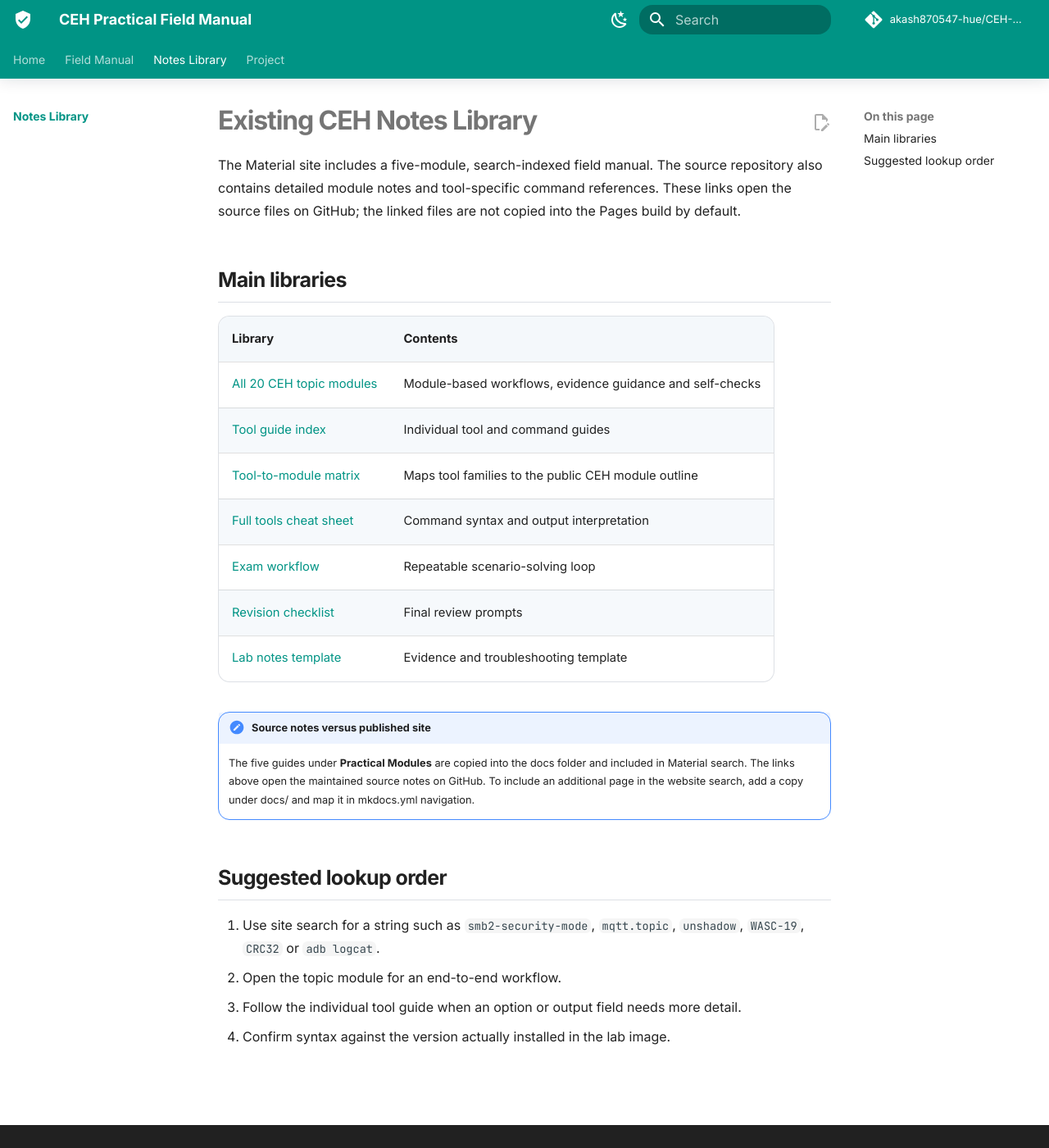
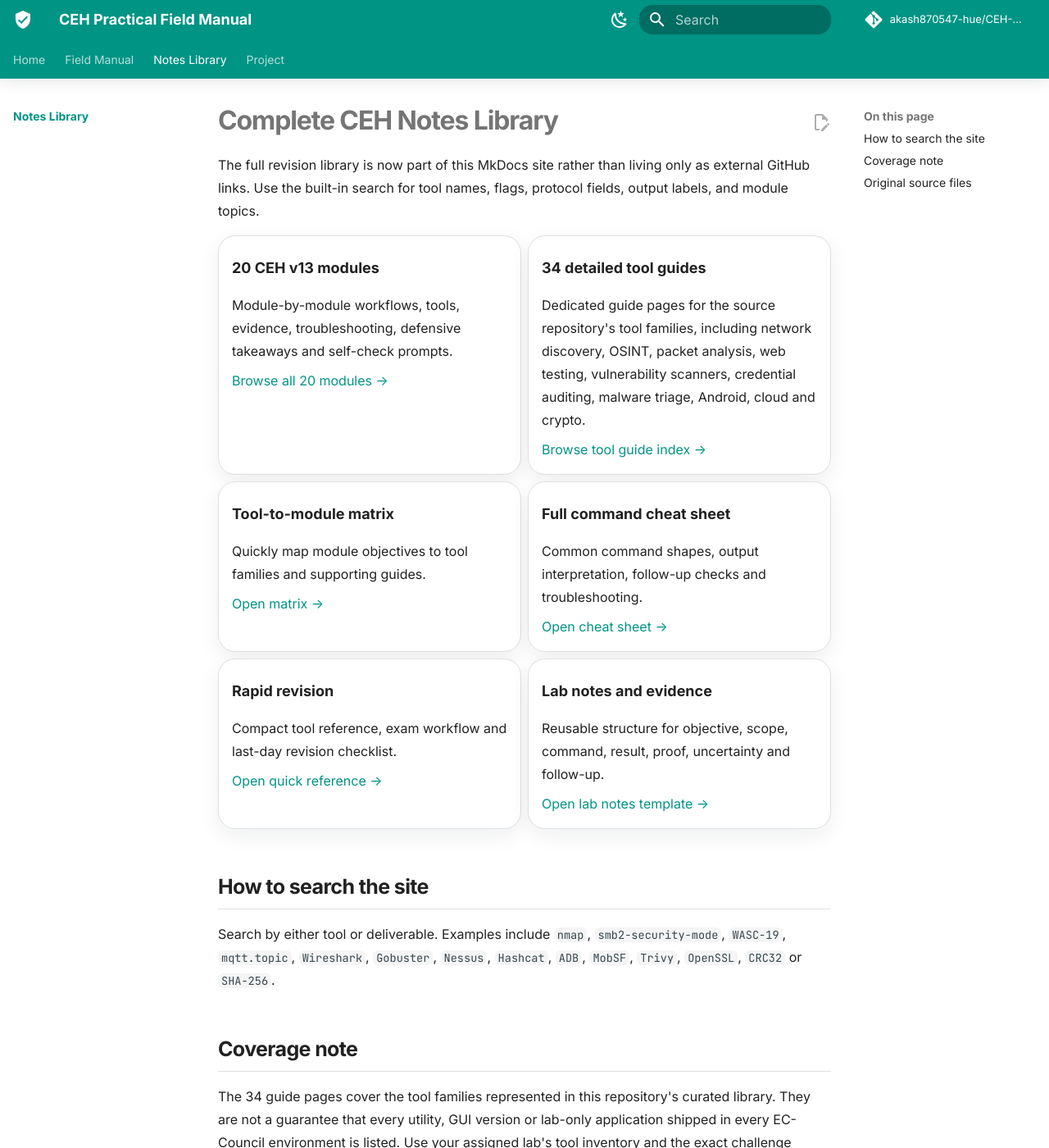
Before and after one commit to akash870547-hue/CEH-Notes, an MkDocs documentation site: the page built from docs/existing-notes.md, in a window 1280 px wide and 1400 px high. Shown: the whole window at 82% size. Built offline with MkDocs 1.6.1 and Material for MkDocs 9.7.7, drawn with Linux system fonts in a browser that asks for light colours; comment, search, counter and statistics services are not loaded; some of the changed text lies outside the part shown.

Commit message:
Make complete CEH library available inside site

```diff
--- a/docs/existing-notes.md
+++ b/docs/existing-notes.md
@@ -1,25 +1,63 @@
-# Existing CEH Notes Library
+# Complete CEH Notes Library
 
-The Material site includes a five-module, search-indexed field manual. The source repository also contains detailed module notes and tool-specific command references. These links open the source files on GitHub; the linked files are not copied into the Pages build by default.
+The full revision library is now part of this MkDocs site rather than living only as external GitHub links. Use the built-in search for tool names, flags, protocol fields, output labels, and module topics.
 
-## Main libraries
+<div class="grid cards" markdown>
 
-| Library | Contents |
-|---|---|
-| [All 20 CEH topic modules](https://github.com/akash870547-hue/CEH-Notes/tree/main/modules) | Module-based workflows, evidence guidance and self-checks |
-| [Tool guide index](https://github.com/akash870547-hue/CEH-Notes/blob/main/tools/README.md) | Individual tool and command guides |
-| [Tool-to-module matrix](https://github.com/akash870547-hue/CEH-Notes/blob/main/TOOLS-MODULE-MATRIX.md) | Maps tool families to the public CEH module outline |
-| [Full tools cheat sheet](https://github.com/akash870547-hue/CEH-Notes/blob/main/TOOLS-CHEATSHEET.md) | Command syntax and output interpretation |
-| [Exam workflow](https://github.com/akash870547-hue/CEH-Notes/blob/main/EXAM-WORKFLOW.md) | Repeatable scenario-solving loop |
-| [Revision checklist](https://github.com/akash870547-hue/CEH-Notes/blob/main/REVISION-CHECKLIST.md) | Final review prompts |
-| [Lab notes template](https://github.com/akash870547-hue/CEH-Notes/blob/main/LAB-NOTES-TEMPLATE.md) | Evidence and troubleshooting template |
+- **20 CEH v13 modules**
 
-!!! note "Source notes versus published site"
-    The five guides under **Practical Modules** are copied into the docs folder and included in Material search. The links above open the maintained source notes on GitHub. To include an additional page in the website search, add a copy under docs/ and map it in mkdocs.yml navigation.
+    Module-by-module workflows, tools, evidence, troubleshooting, defensive takeaways and self-check prompts.
 
-## Suggested lookup order
+    [Browse all 20 modules →](module-library.md)
 
-1. Use site search for a string such as `smb2-security-mode`, `mqtt.topic`, `unshadow`, `WASC-19`, `CRC32` or `adb logcat`.
-2. Open the topic module for an end-to-end workflow.
-3. Follow the individual tool guide when an option or output field needs more detail.
-4. Confirm syntax against the version actually installed in the lab image.
+- **34 detailed tool guides**
+
+    Dedicated guide pages for the source repository's tool families, including network discovery, OSINT, packet analysis, web testing, vulnerability scanners, credential auditing, malware triage, Android, cloud and crypto.
+
+    [Browse tool guide index →](tool-library.md)
+
+- **Tool-to-module matrix**
+
+    Quickly map module objectives to tool families and supporting guides.
+
+    [Open matrix →](TOOLS-MODULE-MATRIX.md)
+
+- **Full command cheat sheet**
+
+    Common command shapes, output interpretation, follow-up checks and troubleshooting.
+
+    [Open cheat sheet →](TOOLS-CHEATSHEET.md)
+
+- **Rapid revision**
+
+    Compact tool reference, exam workflow and last-day revision checklist.
+
+    [Open quick reference →](TOOLS-QUICK-REFERENCE.md)
+
+- **Lab notes and evidence**
+
+    Reusable structure for objective, scope, command, result, proof, uncertainty and follow-up.
+
+    [Open lab notes template →](LAB-NOTES-TEMPLATE.md)
+
+</div>
+
+## How to search the site
+
+Search by either tool or deliverable. Examples include `nmap`, `smb2-security-mode`, `WASC-19`, `mqtt.topic`, `Wireshark`, `Gobuster`, `Nessus`, `Hashcat`, `ADB`, `MobSF`, `Trivy`, `OpenSSL`, `CRC32` or `SHA-256`.
+
+## Coverage note
+
+The 34 guide pages cover the tool families represented in this repository's curated library. They are not a guarantee that every utility, GUI version or lab-only application shipped in every EC-Council environment is listed. Use your assigned lab's tool inventory and the exact challenge wording as the source of truth. Command options are version-dependent; verify them in the lab before running a command.
+
+## Original source files
+
+The original source library remains in the repository for editing and contribution:
+
+- [Source module files](https://github.com/akash870547-hue/CEH-Notes/tree/main/modules)
+- [Source tool guides](https://github.com/akash870547-hue/CEH-Notes/tree/main/tools)
+- [Project README](https://github.com/akash870547-hue/CEH-Notes/blob/main/README.md)
+- [Quality audit and verification limits](QUALITY-AUDIT.md)
+
+!!! warning "Authorized practice only"
+    Use active testing only against assigned Cyber Range hosts, lab-provided files, or systems you own and have explicit permission to assess. Preserve evidence, avoid expanding scope, and distinguish tool guesses from confirmed findings.
```
